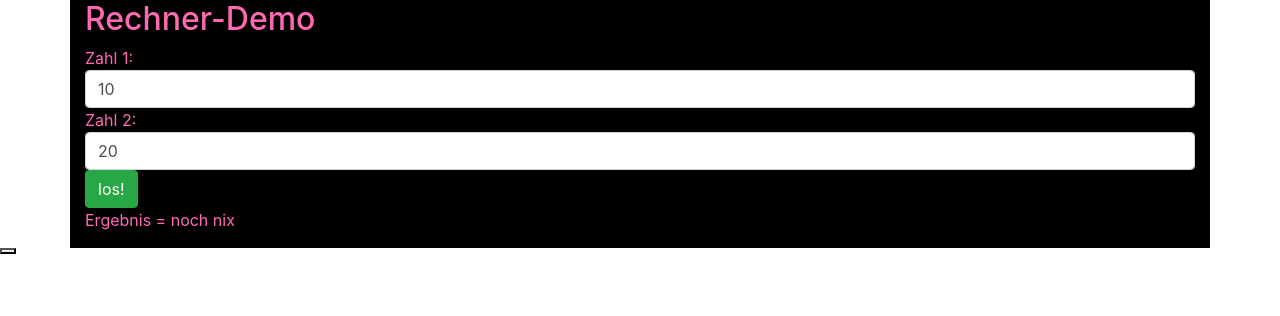
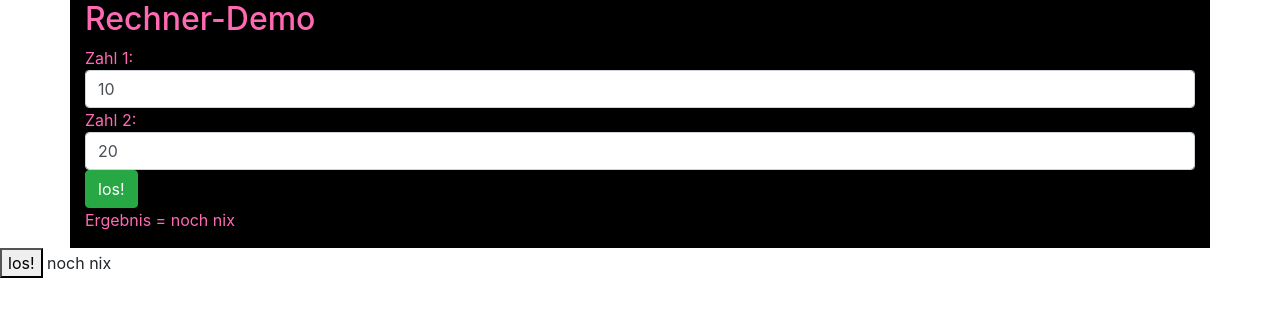
Before and after one commit to timonbarth/sabw2019-timon, an Angular app: page / in a window 1280 px wide. Shown: the top 316 px of the page. Built offline with nearby package versions, Linux system fonts and the light colour scheme.

Commit message:
2 files modified

```diff
--- a/src/app/modulo/modulo.component.html
+++ b/src/app/modulo/modulo.component.html
@@ -1 +1,2 @@
-<button (click)="rechne()"></button>
+<button (click)="rechne()">los!</button>
+{{ergebnis}}
--- a/src/app/modulo/modulo.component.ts
+++ b/src/app/modulo/modulo.component.ts
@@ -8,10 +8,13 @@ import { Component, OnInit } from '@angular/core';
 export class ModuloComponent implements OnInit {
 
   constructor() { }
-
+ergebnis = 'noch nix';
+  zahl1 = 10;
+  zahl2 = 20;
   ngOnInit() {
   }
- rechne() {
-
- }
+rechne() {
+    let summe = this.zahl1/this.zahl2;
+    this.ergebnis = summe.toString();
+  }
 }
```
